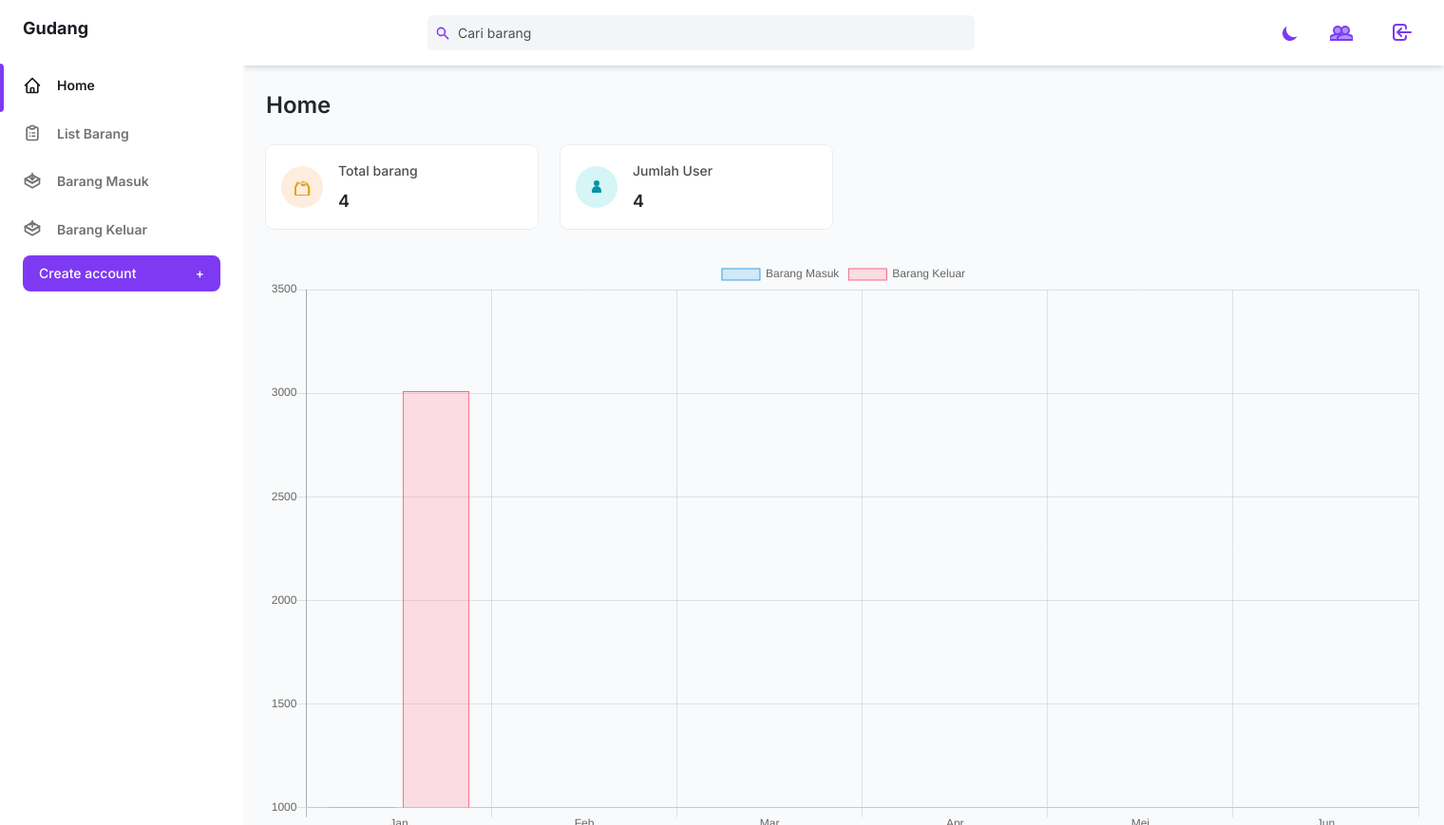
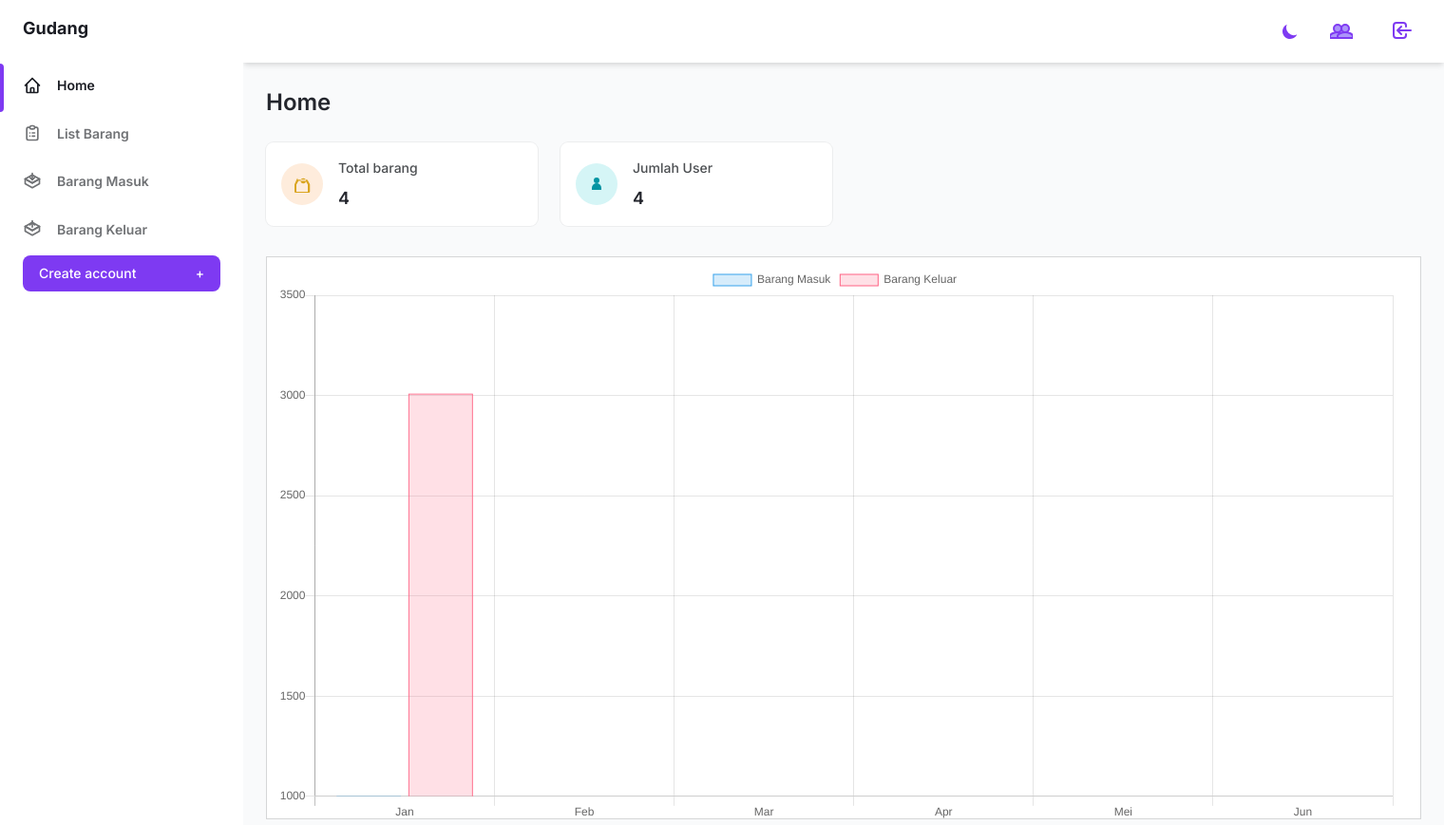
Before and after one commit to nekopride/project1, a PHP site: page / in a window 1520 px wide. Shown: the whole page at 95% size. Run offline with PHP 8.4, Linux system fonts and the light colour scheme; a user stored in the database is signed in; data comes from the database, SQL or seed files in the repository.

Commit message:
Add files via upload

```diff
--- a/index.php
+++ b/index.php
@@ -446,25 +446,7 @@ $connect->close();
                 class="relative w-full max-w-xl mr-6 focus-within:text-purple-500"
               >
                 <div class="absolute inset-y-0 flex items-center pl-2">
-                  <svg
-                    class="w-4 h-4"
-                    aria-hidden="true"
-                    fill="currentColor"
-                    viewBox="0 0 20 20"
-                  >
-                    <path
-                      fill-rule="evenodd"
-                      d="M8 4a4 4 0 100 8 4 4 0 000-8zM2 8a6 6 0 1110.89 3.476l4.817 4.817a1 1 0 01-1.414 1.414l-4.816-4.816A6 6 0 012 8z"
-                      clip-rule="evenodd"
-                    ></path>
-                  </svg>
                 </div>
-                <input
-                  class="w-full pl-8 pr-2 text-sm text-gray-700 placeholder-gray-600 bg-gray-100 border-0 rounded-md dark:placeholder-gray-500 dark:focus:shadow-outline-gray dark:focus:placeholder-gray-600 dark:bg-gray-700 dark:text-gray-200 focus:placeholder-gray-500 focus:bg-white focus:border-purple-300 focus:outline-none focus:shadow-outline-purple form-input"
-                  type="text"
-                  placeholder="Cari barang"
-                  aria-label="Search"
-                />
               </div>
             </div>
             <ul class="flex items-center flex-shrink-0 space-x-6">
@@ -622,8 +604,15 @@ $connect->close();
                 </div>
               </div>
             </div>
-            <canvas id="myChart" width="400" height="200"></canvas>
+            <div class="bg-white border border-gray-200 dark:bg-gray-800 dark:border-gray-700 p-2">
+              <div style="width:1180px; height:575px;">
+                <!-- Canvas untuk grafik -->
+                <canvas id="myChart" width="1200" height="600"></canvas>
+              </div>
+            </div>
+
             <script>
+
             document.addEventListener("DOMContentLoaded", function() {
               var ctx = document.getElementById('myChart').getContext('2d');
               var myChart = new Chart(ctx, {
@@ -650,6 +639,13 @@ $connect->close();
                                   beginAtZero: true,
                                   stepSize: 100
                               }
+                          },
+                          plugins: {
+                              legend: {
+                                  labels: {
+                                      color: 'white' // Mengubah warna tulisan legenda
+                                  }
+                              }
                           }
                       }
                     });
```
Lines whose indentation alone changed are shown as unchanged.
